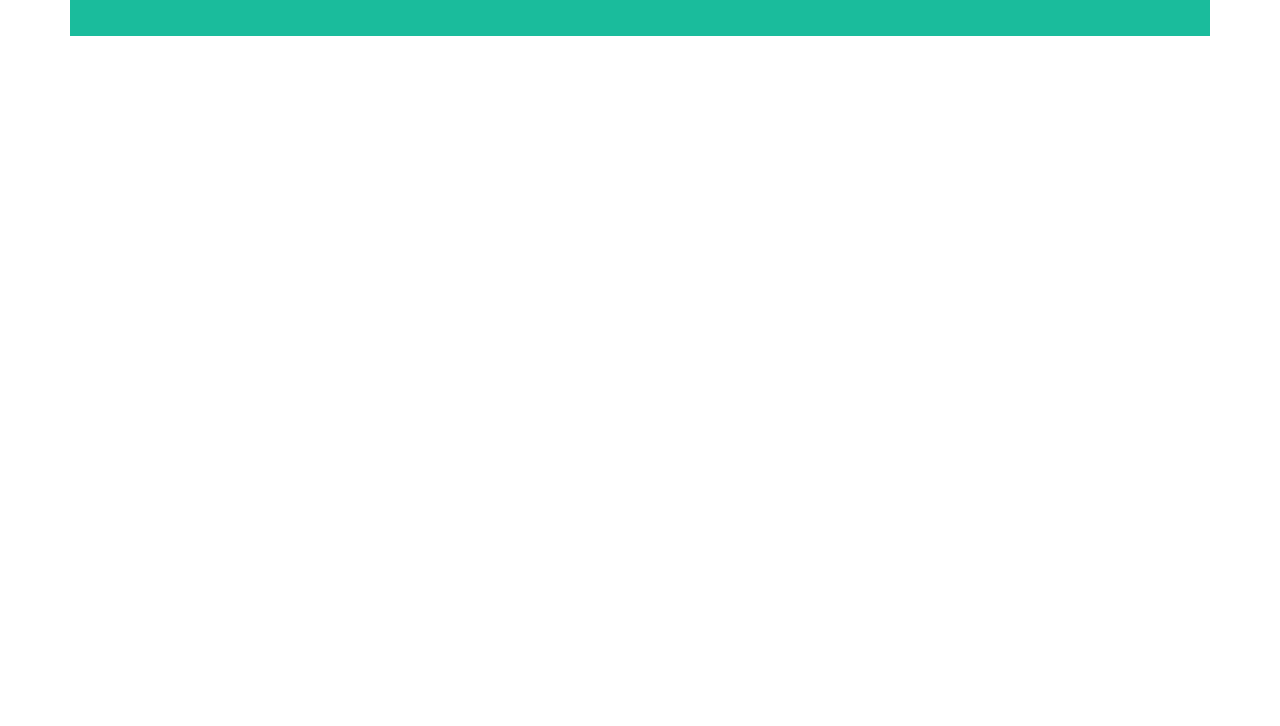
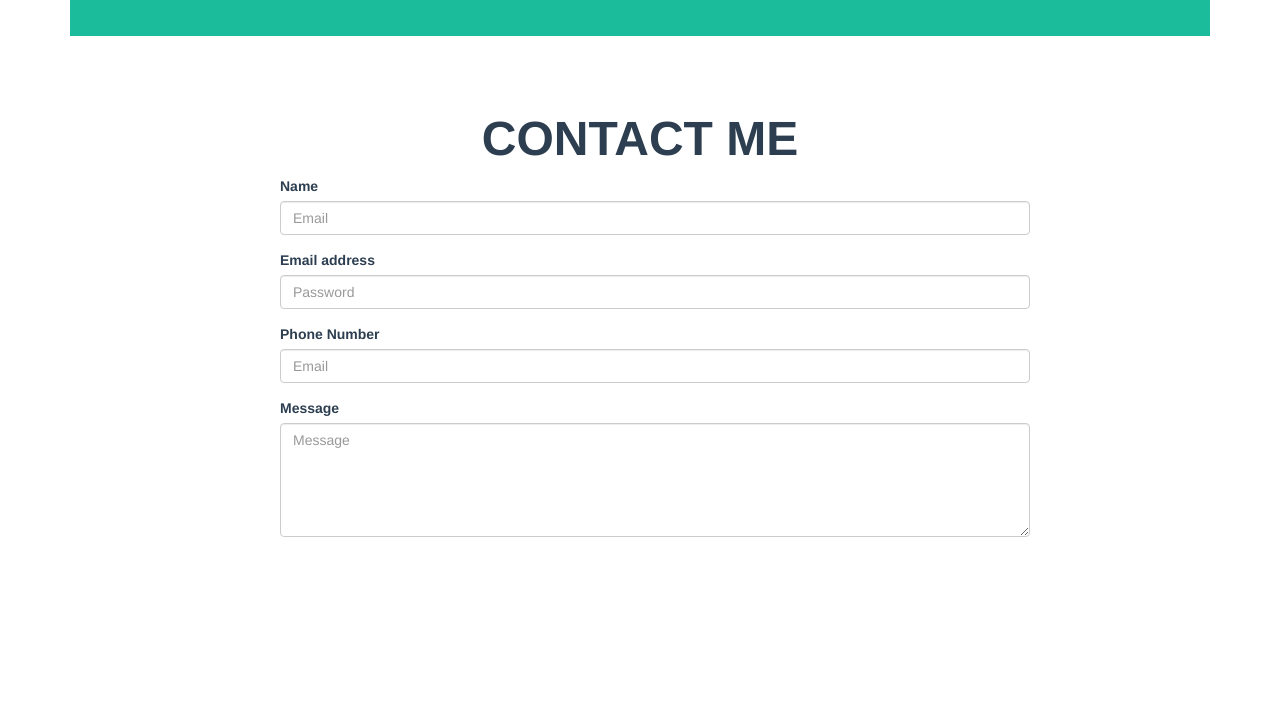
Before and after one commit to MATVEN/html-css-bootstrap-freelancer, a plain HTML site: page index.html in a window 1280 px wide. Shown: the part 1834-2560 px from the top of the page. Drawn offline with nearby package versions, Linux system fonts and the light colour scheme.

Commit message:
add Contact elements

```diff
--- a/css/main.css
+++ b/css/main.css
@@ -116,6 +116,18 @@ main{
   height: 950px;
   background-color: white;
 }
+
+.contact h2{
+  font-size: 48px;
+  color: #2c3e50;
+  text-align: center;
+  padding-top: 5%;
+}
+
+.form-group label{
+  color: #2c3e50;
+}
+
 /* footer rules */
 footer{
   height: 400px;
--- a/index.html
+++ b/index.html
@@ -97,6 +97,32 @@
 
         <!-- contact section -->
         <section>
+          <div class="contact">
+            <h2><strong>CONTACT ME</strong></h2>
+            <div class="container">
+              <div class="row">
+                <div class="col-xs-12 col-md-12 col-lg-offset-2 col-lg-8 col-lg-offset-2">
+                  <div class="form-group">
+                    <label for="exampleInputEmail1">Name</label>
+                    <input type="email" class="form-control" id="exampleInputEmail1" placeholder="Email">
+                  </div>
+                  <div class="form-group">
+                    <label for="exampleInputPassword1">Email address</label>
+                    <input type="password" class="form-control" id="exampleInputPassword1" placeholder="Password">
+                  </div>
+                  <div class="form-group">
+                    <label for="exampleInputEmail1">Phone Number</label>
+                    <input type="email" class="form-control" id="exampleInputEmail1" placeholder="Email">
+                  </div>
+                  <div class="form-group">
+                    <label>Message</label>
+                    <textarea class="form-control" id="message" rows="5" placeholder="Message" required="required" data-validation-required-message="Please enter a message."></textarea>
+                    <p class="help-block text-danger"></p>
+                  </div>
+                </div>
+              </div>
+            </div>
+          </div>
 
         </section>
       </main>
```
